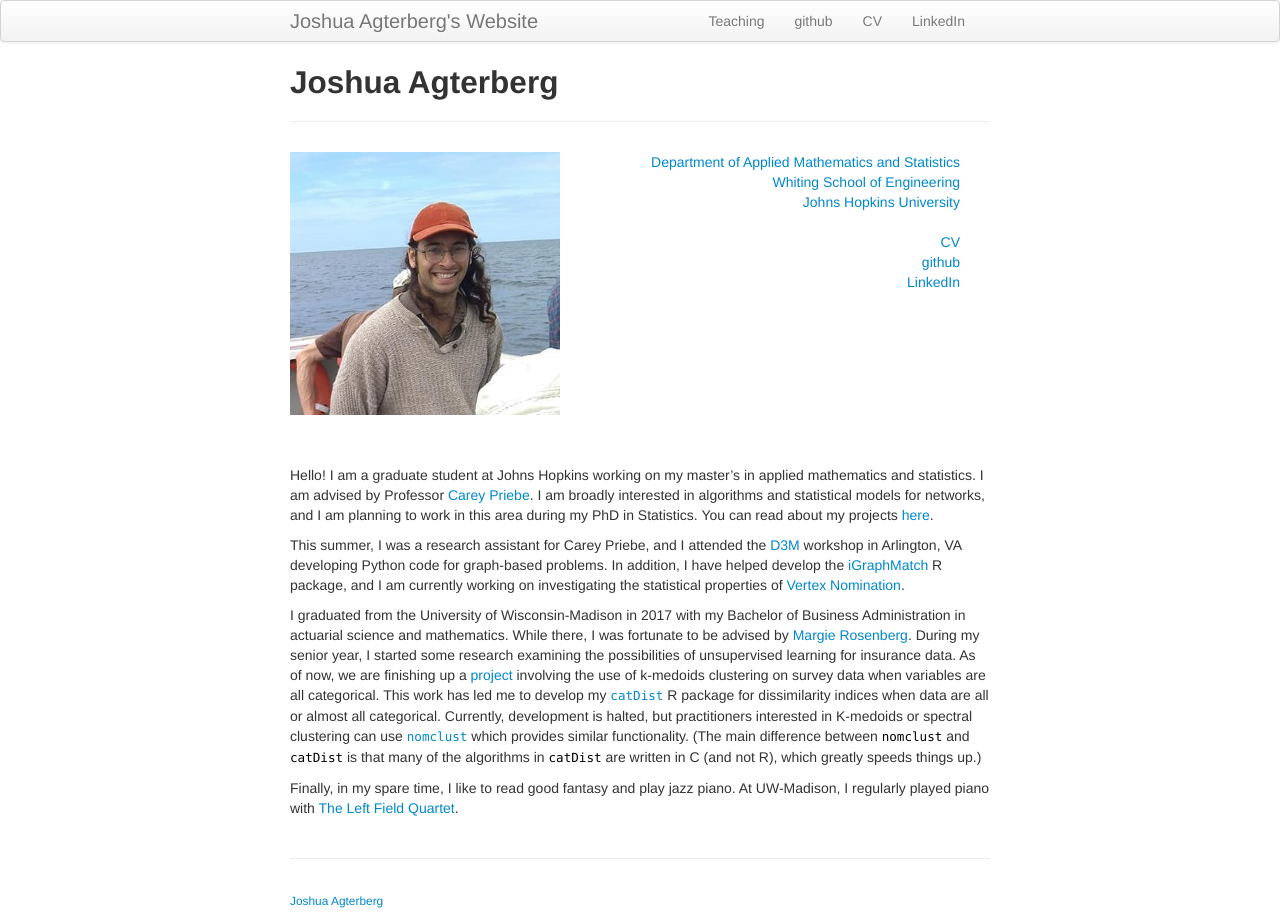
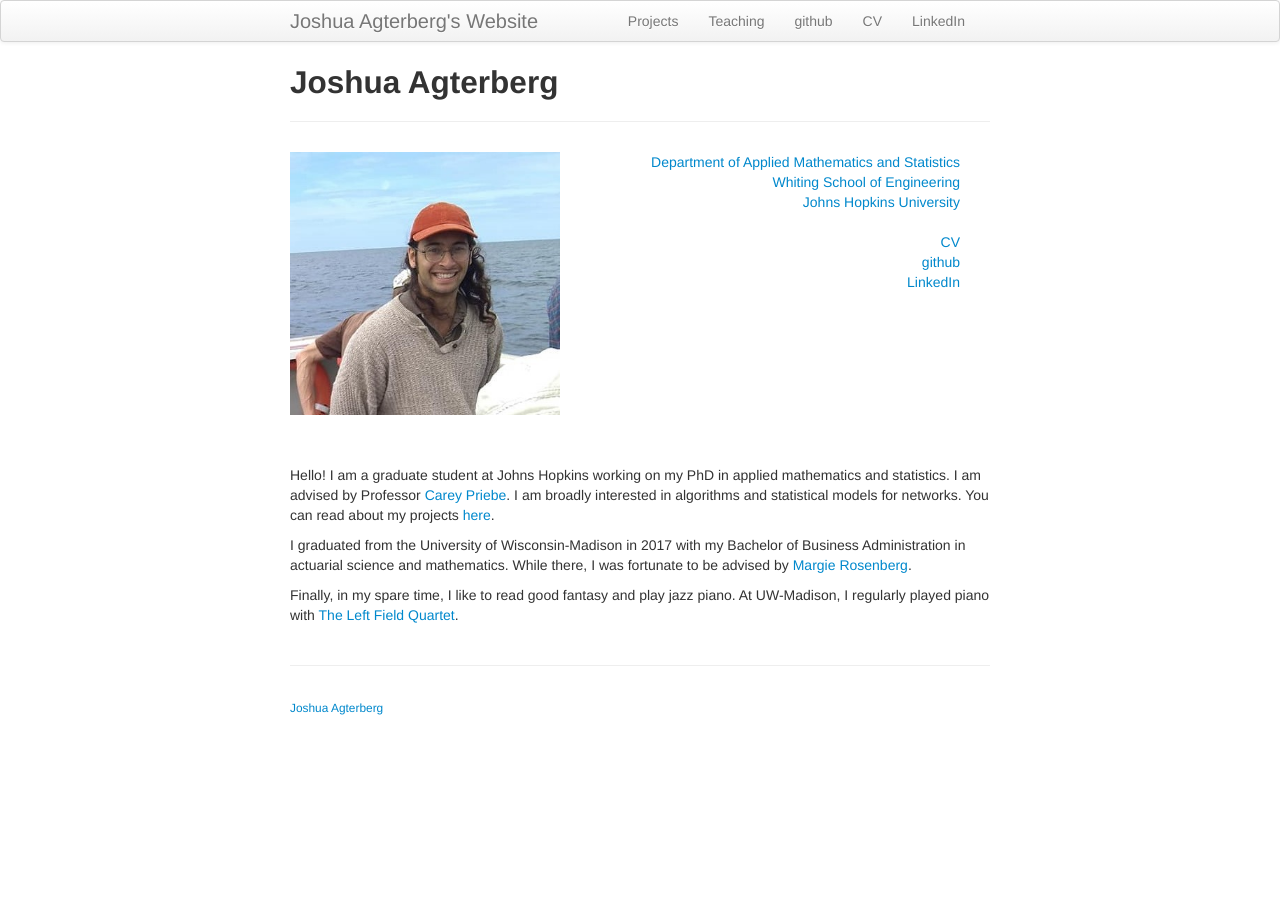
Before and after one commit to jagterberg/jagterberg.github.io, a Jekyll site: the page built from index.md, in a window 1280 px wide. Built offline with Jekyll 4.4.1, drawn with Linux system fonts in a browser that asks for light colours; after the commit the page ends 900 px from its top, so only the background shows below that.

Commit message:
add projects, modify home page

```diff
--- a/_includes/themes/twitter/default.html
+++ b/_includes/themes/twitter/default.html
@@ -67,6 +67,7 @@
           <a class="brand" href="{{ HOME_PATH }}">{{ site.title }}</a>
 
           <ul class="nav">
+	      <li><a href="{{ BASE_PATH }}/pages/projects.html">Projects</a></li>
 
               <li><a href="{{ BASE_PATH }}/pages/teaching.html">Teaching</a></li>
 
--- a/index.md
+++ b/index.md
@@ -24,26 +24,12 @@ description: Graduate Student at Johns Hopkins
 <br/>
 <br/>
 
-Hello! I am a graduate student at Johns Hopkins working on my master's in applied mathematics and statistics.
+Hello! I am a graduate student at Johns Hopkins working on my PhD in applied mathematics and statistics.
 I am advised by Professor [Carey Priebe](https://www.ams.jhu.edu/~priebe/).  I am broadly interested in algorithms
-and statistical models for networks, and I am planning to work in this area during my PhD in Statistics.  You can
-read about my projects [here](/pages/projects.html).
-
-This summer, I was a research assistant for Carey Priebe, and I attended the [D3M](https://www.darpa.mil/program/data-driven-discovery-of-models)
-workshop in Arlington, VA developing Python code for graph-based problems.  In addition, I have helped develop the [iGraphMatch](https://github.com/dpmcsuss/iGraphMatch)
-R package, and I am currently working on investigating the statistical properties of [Vertex Nomination](https://arxiv.org/abs/1711.05610).
+and statistical models for networks.  You can read about my projects [here](/pages/projects.html).
 
 I graduated from the University of Wisconsin-Madison in 2017 with my Bachelor of Business Administration in actuarial
 science and mathematics.  While there, I was fortunate to be advised by [Margie Rosenberg](https://bus.wisc.edu/faculty/marjorie-rosenberg).
-During my senior year, I started some research examining the possibilities of unsupervised learning for insurance data.
-As of now, we are finishing up a [project](https://www.soa.org/pd/events/2017/predictive-analytics-symposium/pd-2017-09-predictive-analytics-session-010.pdf)
-involving the use of k-medoids clustering on survey data when variables are all categorical.  This work has led me to develop my
-[<code>catDist</code>](https://github.com/jagterberg/catDist) R package for dissimilarity
-indices when data are all or almost all categorical.  Currently, development is halted, but
-practitioners interested in K-medoids or spectral clustering can use [<code>nomclust</code>](https://cran.r-project.org/web/packages/nomclust/index.html)
-which provides similar functionality.  (The main difference between <code>nomclust</code> and <code>catDist</code>
-is that many of the algorithms in <code>catDist</code> are written
-in C (and not R), which greatly speeds things up.)
 
 Finally, in my spare time, I like to read good fantasy and play jazz piano.  At UW-Madison, I regularly played piano with
 [The Left Field Quartet](https://leftfieldquartet.bandcamp.com/releases).
```
Also changed, not shown: 1 other file.
